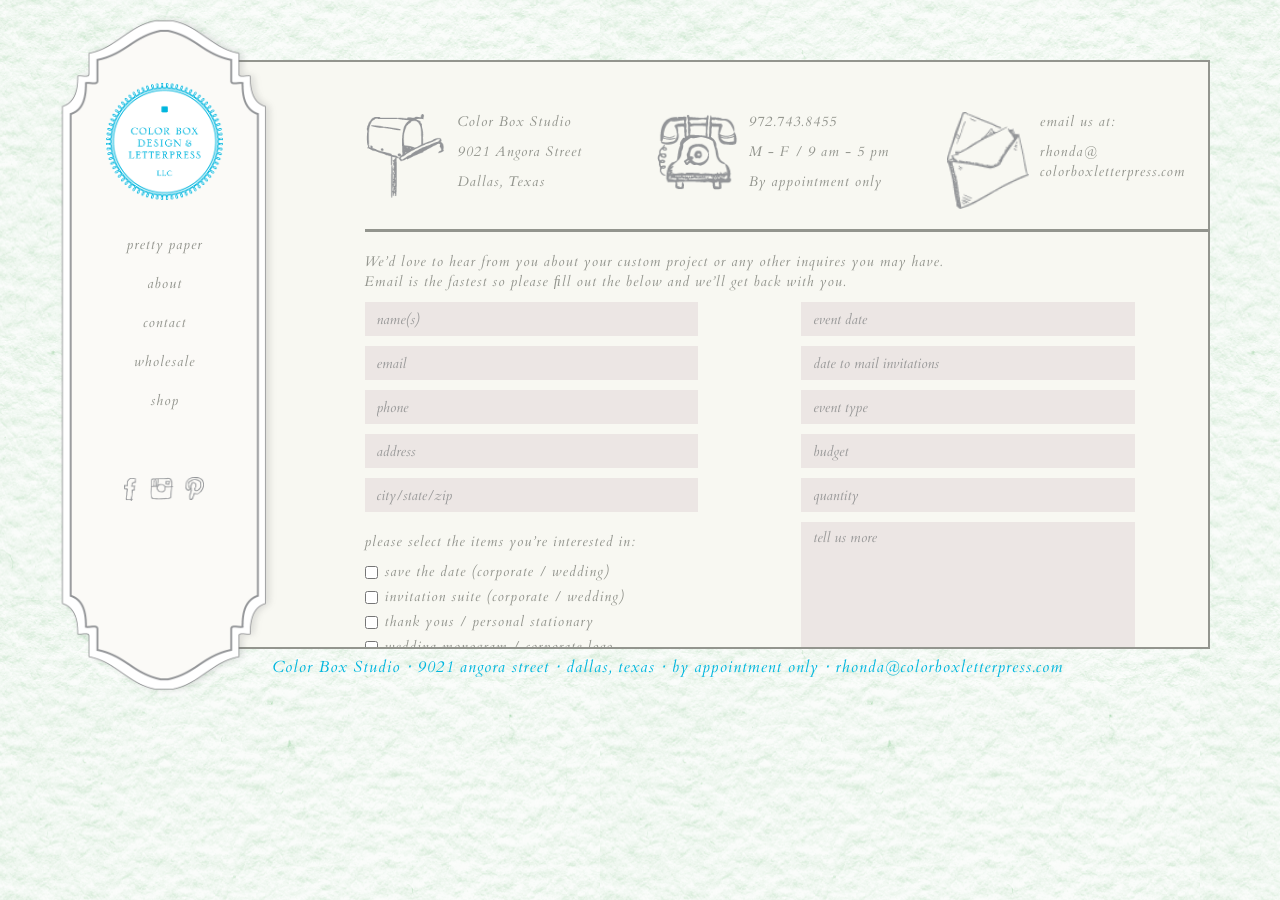
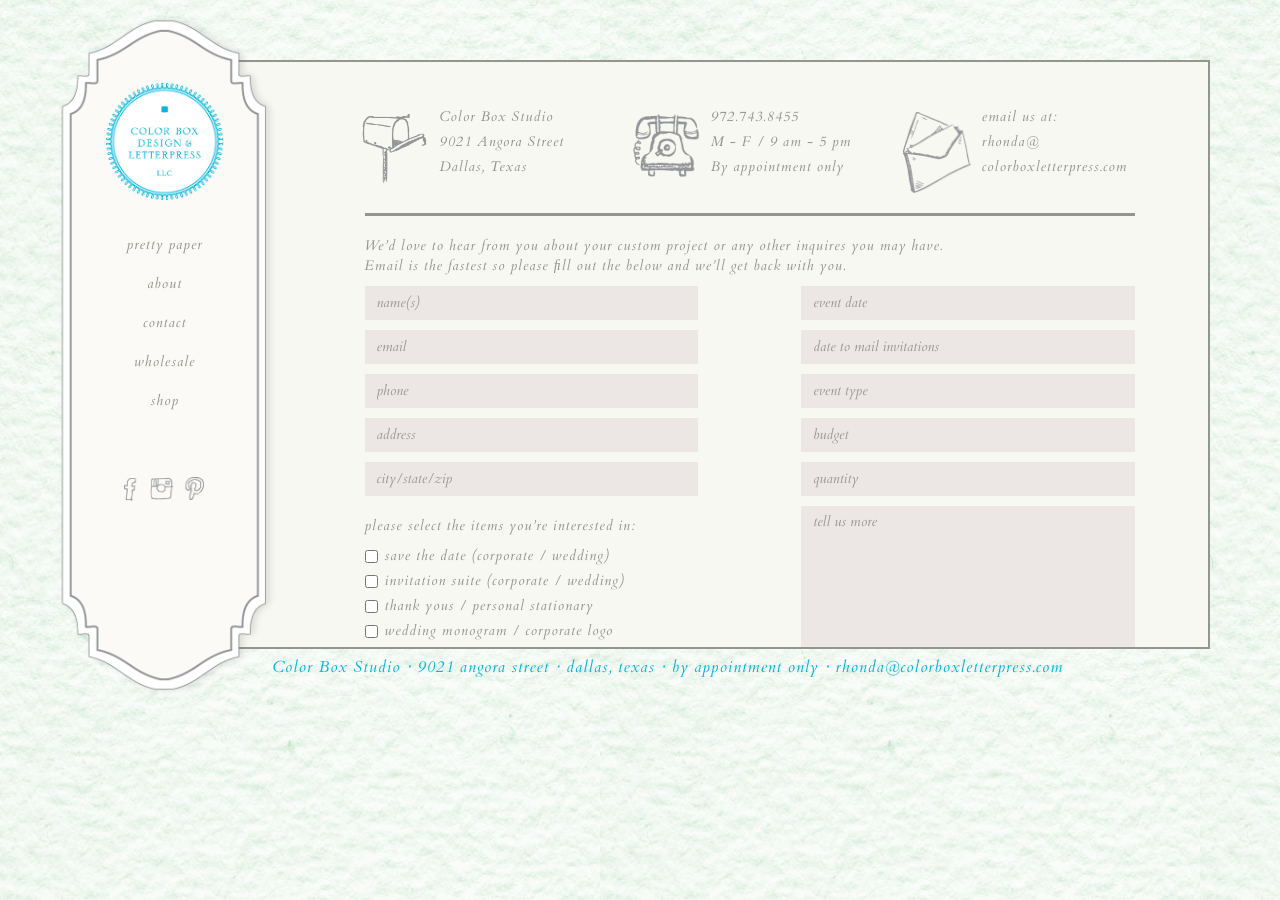
Before and after one commit to jjwebstuff/colorbox, a Jekyll site: the page built from contact.html, in a window 1280 px wide. Built offline with Jekyll 4.4.1, drawn with Linux system fonts in a browser that asks for light colours; nearby versions of some CDN libraries; Markdown is read by kramdown in place of the engine named in the settings.

Commit message:
minor updates
updates spacing request by Traci,
updates form send to wholesales@colorboxletterpress.com
updates smaller version view (takes away border and background)

```diff
--- a/_includes/top_navigation.html
+++ b/_includes/top_navigation.html
@@ -8,7 +8,7 @@
         <span class="icon-bar"></span>
         <span class="icon-bar"></span>
       </button>
-      <a class="navbar-brand" href="#"><img class="logo" src="../resources/images/cb-logo.png"></i> Color Box</a>
+      <a class="navbar-brand" href="#"><img class="logo" src="../resources/images/cb-logo.png"></i> Color Box Letterpress</a>
     </div>
     <div class="collapse navbar-collapse">
       <ul class="nav navbar-nav">
--- a/contact.html
+++ b/contact.html
@@ -6,20 +6,21 @@ title: Color Box
 <div class="row margintop50px">
 	<div class="col-md-4"> <!-- MAIL PIC-->
 		<img class="pull-left contact" src="resources/images/mailbox.png">
-		<p>Color Box Studio</p>
-		<p>9021 Angora Street</p>
-		<p>Dallas, Texas</p>
+		<p class="contact-info">Color Box Studio</p>
+		<p class="contact-info">9021 Angora Street</p>
+		<p class="contact-info">Dallas, Texas</p>
 	</div>
-	<div class="col-md-4"> <!-- PHONE PIC-->
+	<div class="col-md-4 marginleft"> <!-- PHONE PIC-->
 		<img class="pull-left contact" src="resources/images/phone.png">
-		<p>972.743.8455</p>
-		<p>M - F / 9 am - 5 pm</p>
-		<p>By appointment only</p>
+		<p class="contact-info">972.743.8455</p>
+		<p class="contact-info">M - F / 9 am - 5 pm</p>
+		<p class="contact-info">By appointment only</p>
 	</div>
-	<div class="col-md-4"> <!-- ENVELOPE PIC-->
+	<div class="col-md-4 marginleft"> <!-- ENVELOPE PIC-->
 		<img class="pull-left contact" src="resources/images/envelope.png">
-		<p>email us at:</p>
-		<p><a href="mailto:rhonda@colorboxletterpress.com?subject=Color Box: Questions">rhonda@</a><br><a href="mailto:rhonda@colorboxletterpress.com?subject=Color Box: Questions">colorboxletterpress.com</a></p>
+		<p class="contact-info">email us at:</p>
+		<p class="contact-info"><a href="mailto:rhonda@colorboxletterpress.com?subject=Color Box: Questions">rhonda@</a></p>
+		<p class="contact-info"><a href="mailto:rhonda@colorboxletterpress.com?subject=Color Box: Questions">colorboxletterpress.com</a></p>
 	</div>
 </div>
 <div class="row">
@@ -32,7 +33,7 @@ title: Color Box
 	</div>
 </div>
 <div class="row">
-	<form action="http://getsimpleform.com/messages?form_api_token=41601a3b91f51b00074926c67985800a" method="post">
+	<form action="http://getsimpleform.com/messages?form_api_token=bb5956e8d88579032cdffce518d68bd9" method="post">
 		<input type='hidden' name='redirect_to' value='http://www.colorboxletterpress.com/thank-you.html' />
 		<div class="col-md-5">
 	    	<input class="form-control" id="name" placeholder="name(s)" name="name(s)">
--- a/resources/css/colorbox.css
+++ b/resources/css/colorbox.css
@@ -1,6 +1,5 @@
 body{
-	background-image:url("../images/site_background.png");
-	background-repeat:repeat;
+	background-color: #F8F8F2;
 	font-family: 'Cardo', serif;
 	font-style: italic;
 	letter-spacing: 1px;
@@ -27,6 +26,7 @@ p, p a, .panel-body{
 	border-top: none!important;
 	padding: 0 0 0 45px;
     font-weight: 400;
+	line-height: 170%;
 }
 .panel-group{
 	/* margin-left: -16px; */
@@ -60,12 +60,20 @@ p, p a, .panel-body{
 /*#contact-mail{width: 82px;}
 #contact-phone{width: 82px;}*/
 .contact{
-	width: 82px;
+	width: 68px;
 	margin-right: 11px;
+}
+.contact-info{
+    margin-top: -5px;
 }
 hr{
 	border-top: 3px solid #93958E;
-	/* margin: 10px 64px 19px 0; */
+}
+.margin-left-15px{
+	margin-left: 15px;
+}
+.margintop20px{
+	margin-top: 20px;
 }
 .margintop50px{
 	margin-top: 50px;
@@ -94,11 +102,6 @@ hr{
 .submit{
     /* margin-top: 7px; */
     color: #93958E;
-}
-
-.margin-left-15px{
-	margin-left: 15px;
-	/* max-width: 484px; */
 }
 /* Contact Page End */
 
@@ -157,11 +160,9 @@ hr{
 .main-background{
 	height: 589px;
 	background-color: #F8F8F2;
-	border-color: #93958E;
-	border-style: solid;
-	border-width: 2px;
 	z-index: 0;
-	overflow: auto;
+	overflow-y: scroll;
+	overflow-x: hidden;
 }
 .footer-info, .footer-info a, .instagram-label{
 	color: #00B6DE;
@@ -194,7 +195,7 @@ hr{
 		margin-left: 3px;
 	}
 	hr, .top-line{
-		margin-right: 0px;
+		/* margin-right: 0px; */
 	}
 }
 @media(min-width:768px){
@@ -244,7 +245,7 @@ hr{
 		/* font-size: 14px; */
 	}
 	hr, .top-line{
-		/* margin-right: 28px; */
+		/* margin-right: 77px; */
 	}
 }
 @media(min-width:992px){
@@ -294,8 +295,29 @@ hr{
 	h
 	#wholesale-submit{
 		margin-left: -50px
-	}r, .top-line{
-		margin-right: 64px;
+	}
+	hr, .top-line{
+		margin-right: 61px;
+	}
+	.marginleft{
+    	margin-left: -26px;
+	}
+	.contact-info{
+	    margin-top: -5px;
+	}
+	.contact{
+		width: 57px;
+		margin-right: 0px;
+		margin-left: -4px;
+	}
+	.main-background{
+		border-color: #93958E;
+		border-style: solid;
+		border-width: 2px;
+	}
+	body{
+		background-image:url("../images/site_background.png");
+		background-repeat:repeat;
 	}
 }
 @media(min-width:1200px){
@@ -314,10 +336,19 @@ hr{
 	}
 	.instagram-label{
 	    margin-left: -27px;
-
 	    margin-top: -30px;
 	}
 	.footer-info{
 		margin-left: -90px;
 	}
+	hr, .top-line{
+		margin-right: 73px;
+	}
+	.marginleft{
+    	margin-left: -20px;
+	}
+	.contact{
+		width: 68px;
+		margin-right: 11px;
+	}
 }
--- a/wholesale.html
+++ b/wholesale.html
@@ -10,7 +10,7 @@ title: Color Box
   </div>
 </div>
 <div class="row">
-	<form action="http://getsimpleform.com/messages?form_api_token=41601a3b91f51b00074926c67985800a" method="post">
+	<form action="http://getsimpleform.com/messages?form_api_token=bb5956e8d88579032cdffce518d68bd9" method="post">
 		<input type='hidden' name='redirect_to' value='http://www.colorboxletterpress.com/thank-you.html' />
 		<div class="col-md-5">
 	    	<input class="form-control" id="name" placeholder="your name" name="your name">
```
Also changed, not shown: about.html (+4 -7 lines), 8 other files.
